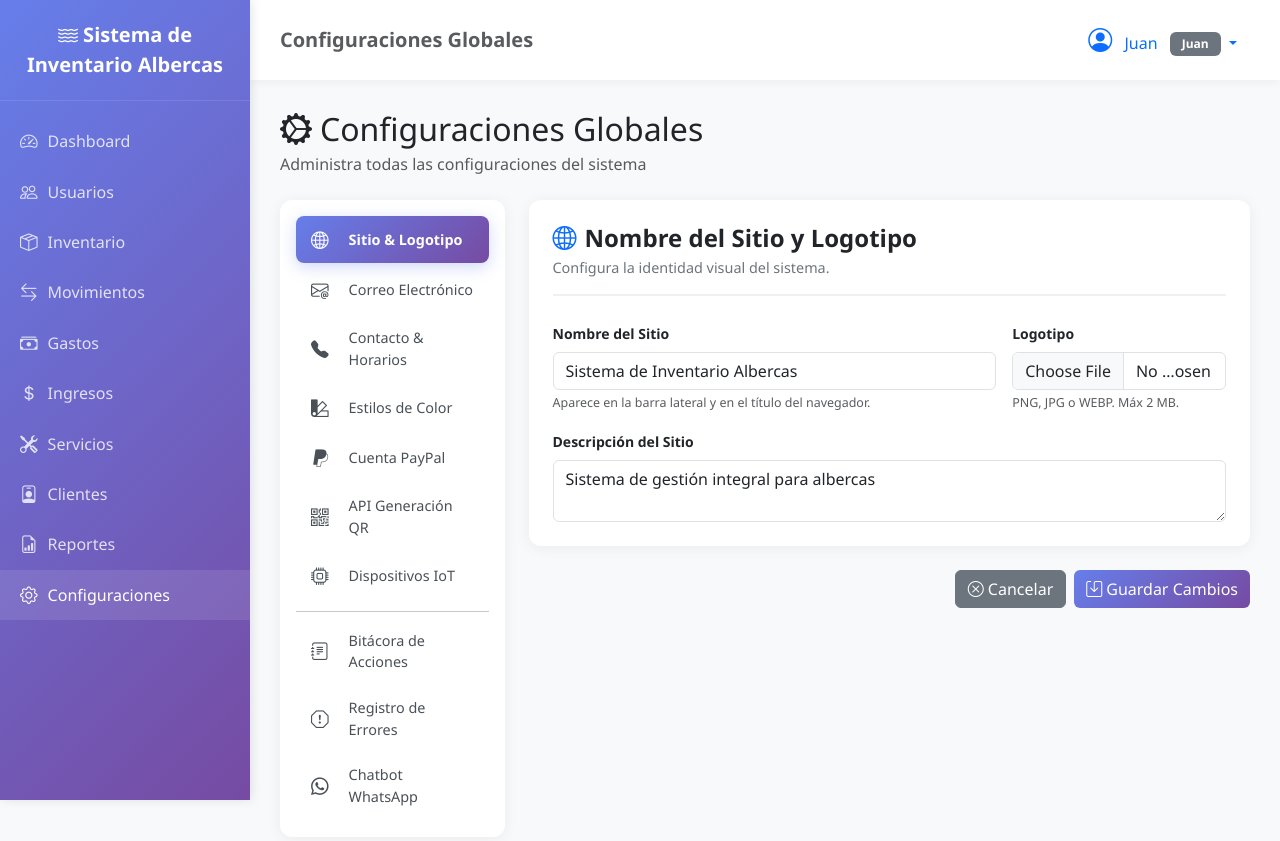
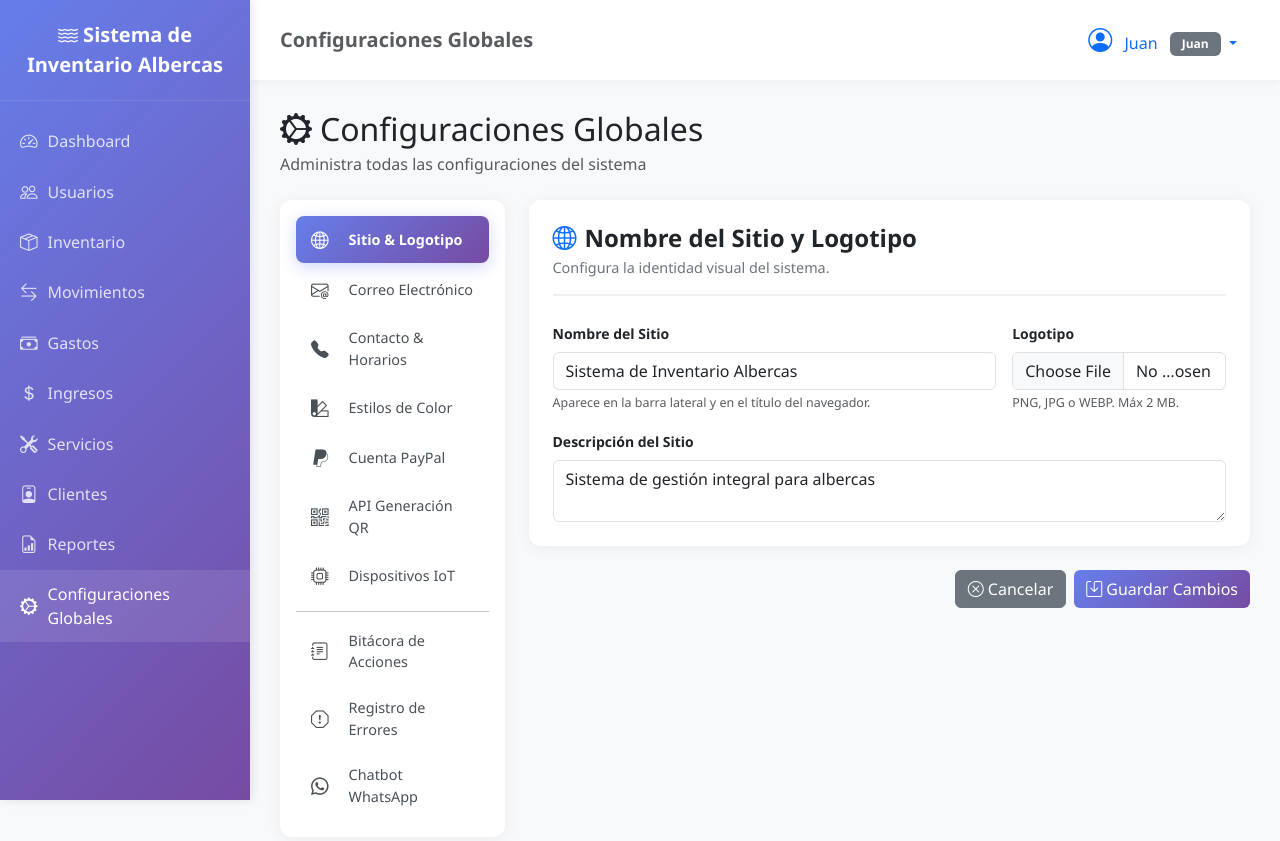
Before and after one commit to danjohn007/InventarioAlbercas, a PHP site: page /configuraciones/index.php in a window 1280 px wide. Shown: the top 841 px of the page. Run offline with PHP 8.4, Linux system fonts and the light colour scheme; a user stored in the database is signed in; data comes from the database, SQL or seed files in the repository; data that the repository does not hold is empty.

Commit message:
Rename sidebar menu item to Configuraciones Globales with updated icon
Co-authored-by: danjohn007 <77515822+danjohn007@users.noreply.github.com>

```diff
--- a/views/layouts/main.php
+++ b/views/layouts/main.php
@@ -308,8 +308,8 @@ if (!empty($_sitioLogo) && !preg_match('/^uploads\/[a-zA-Z0-9_\-\.]+\.(png|jpg|j
                 <?php if (Auth::can('configuraciones', 'leer')): ?>
                 <li class="nav-item">
                     <a href="<?php echo BASE_URL; ?>configuraciones" class="nav-link <?php echo $activeMenu == 'configuraciones' ? 'active' : ''; ?>">
-                        <i class="bi bi-gear"></i>
-                        <span>Configuraciones</span>
+                        <i class="bi bi-gear-wide-connected"></i>
+                        <span>Configuraciones Globales</span>
                     </a>
                 </li>
                 <?php endif; ?>
```
